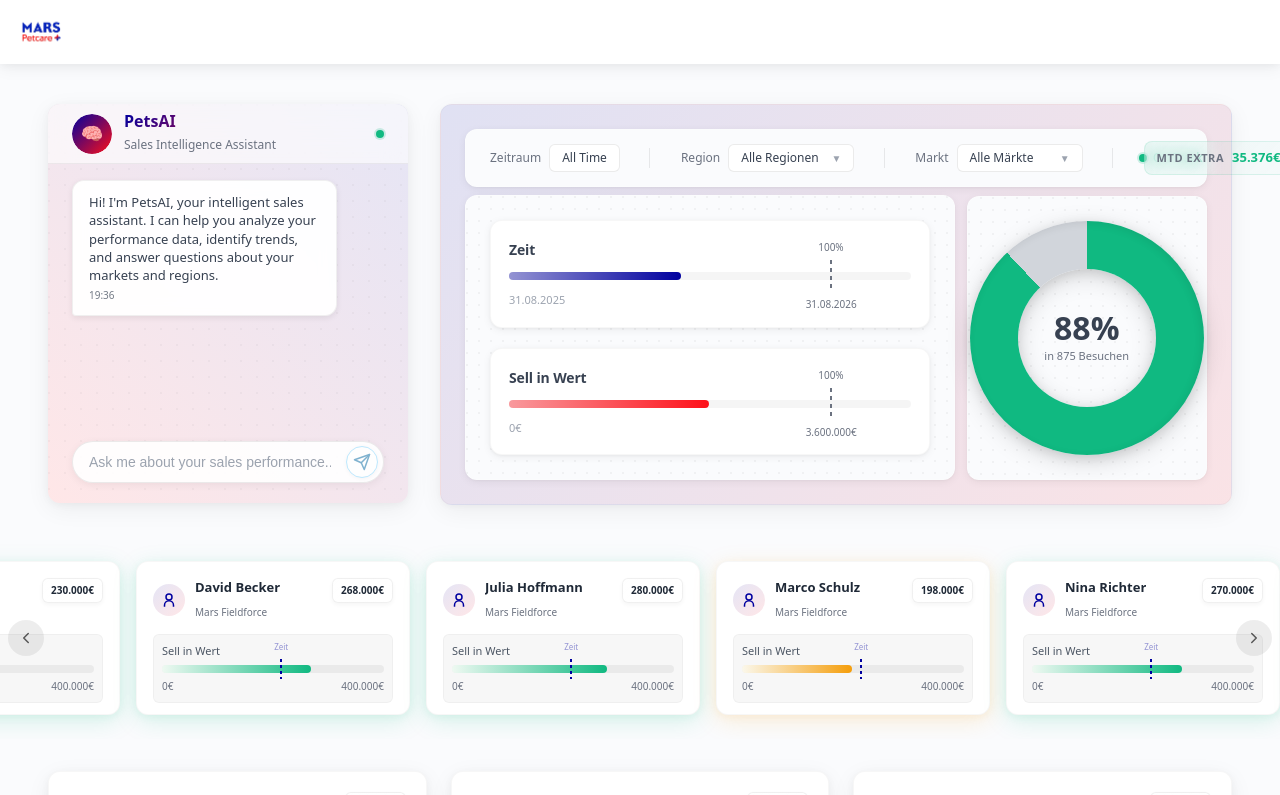
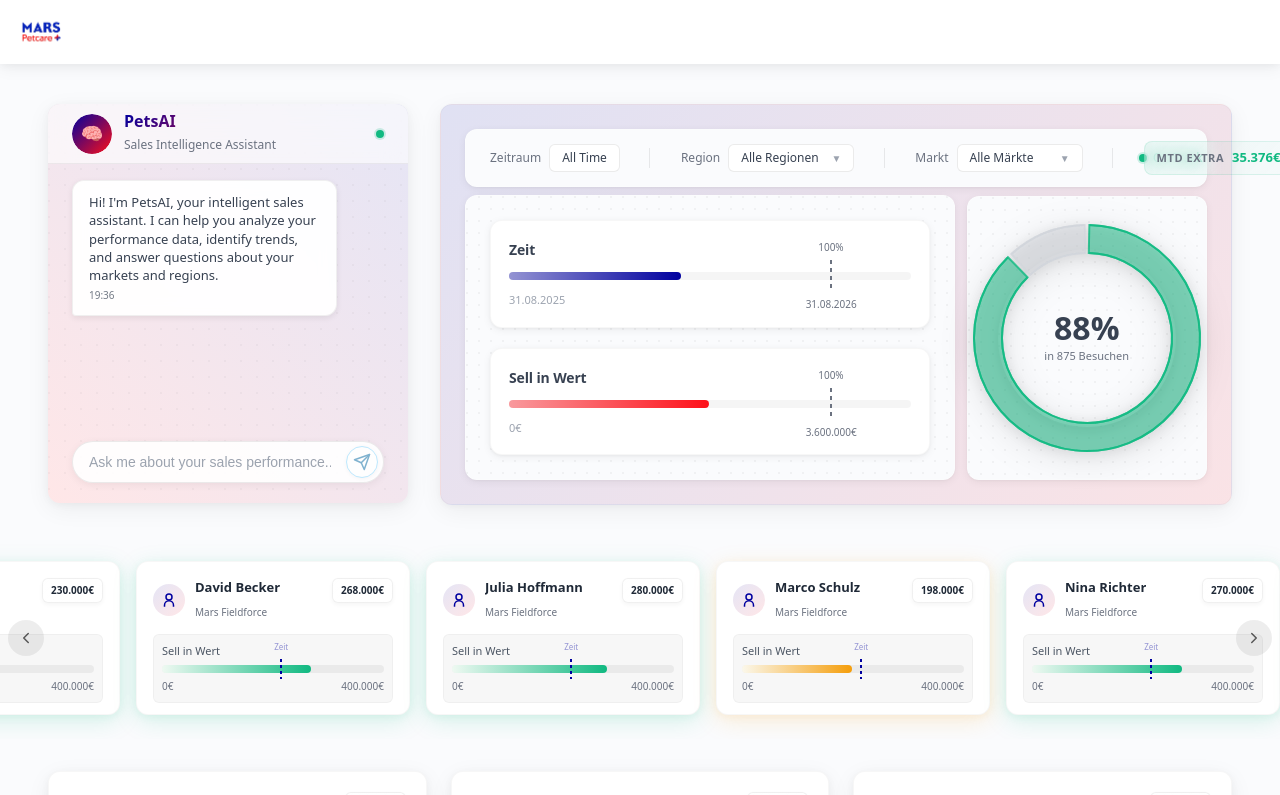
Before and after one commit to SalesCrew/MarsPets, a React (Vite) app: page / in a window 1280 px wide. Shown: the top 795 px of the page. Built offline with nearby package versions, Linux system fonts and the light colour scheme.

Commit message:
feat(chart): rebuild donut as segmented SVG with per-segment strokes; improved shadows; connect click to modal; hover snaps to nearest point with exact values and linked volume; fix alignment under cursor

```diff
--- a/src/App.css
+++ b/src/App.css
@@ -769,23 +769,42 @@
   align-items: center;
   justify-content: center;
   z-index: 1;
+  pointer-events: auto; /* enable clicks inside despite parent disabling */
 }
 
 .pie-chart-container {
   position: relative;
   width: 234px;
   height: 234px;
-}
-
-.pie-chart {
+  cursor: pointer;
+}
+
+/* old .pie-chart removed in favor of svg donut */
+
+.donut-svg {
   width: 234px;
   height: 234px;
+  display: block;
+  position: relative;
+  z-index: 1;
+  filter: drop-shadow(0 6px 16px rgba(0,0,0,0.18)) drop-shadow(0 2px 6px rgba(0,0,0,0.12));
+}
+
+.donut-center-bg {
+  position: absolute;
+  top: 50%;
+  left: 50%;
+  transform: translate(-50%, -50%);
+  width: 178px;
+  height: 178px;
   border-radius: 50%;
-  position: relative;
-  box-shadow:
-    0 6px 24px rgba(0,0,0,0.15),
-    0 3px 12px rgba(0,0,0,0.1),
-    inset -2px 2px 8px rgba(0,0,0,0.08);
+  background:
+    radial-gradient(circle at 1px 1px, rgba(0, 0, 0, 0.04) 1px, transparent 0),
+    #FAFBFD;
+  background-size: 12px 12px, 100% 100%;
+  box-shadow: 0 4px 12px rgba(0,0,0,0.12); /* more visible, still non-inset to avoid inner ring */
+  z-index: 0;
+  pointer-events: none;
 }
 
 .pie-hover-area {
@@ -804,8 +823,8 @@
   top: 50%;
   left: 50%;
   transform: translate(-50%, -50%);
-  width: 138px;
-  height: 138px;
+  width: 186px;
+  height: 186px;
   background:
     radial-gradient(circle at 1px 1px, rgba(0, 0, 0, 0.04) 1px, transparent 0),
     #FAFBFD;
--- a/src/App.tsx
+++ b/src/App.tsx
@@ -711,17 +711,63 @@
                 </div>
               </div>
               <div className="chart-area">
-                <div className="pie-chart-container">
-                  <div
-                    className="pie-chart"
-                    style={{
-                      background: `conic-gradient(#10b981 0% ${visitData.successPercentage}%, #d1d5db ${visitData.successPercentage}% 100%)`
-                    } as React.CSSProperties}
-                  >
-                    <div className="pie-center">
-                      <div className="pie-percentage">{visitData.successPercentage}%</div>
-                      <div className="pie-subtitle">in {visitData.totalVisits} Besuchen</div>
-                    </div>
+                <div className="pie-chart-container" onClick={() => setShowSellInModal(true)}>
+                  {(() => {
+                    const size = 234
+                    const thickness = 28
+                    const cx = size / 2
+                    const cy = size / 2
+                    const rOuter = cx - 4
+                    const rInner = rOuter - thickness
+                    const gapDeg = 2.4
+                    const successPct = Math.max(0, Math.min(100, visitData.successPercentage))
+                    const greenEnd = (360 * successPct) / 100
+
+                    const toRad = (deg: number) => (Math.PI / 180) * deg
+                    const polar = (r: number, ang: number) => ({ x: cx + r * Math.cos(toRad(ang)), y: cy + r * Math.sin(toRad(ang)) })
+
+                    const donutPath = (start: number, end: number) => {
+                      const s = start + gapDeg / 2
+                      const e = end - gapDeg / 2
+                      const large = e - s > 180 ? 1 : 0
+                      const p1 = polar(rOuter, s)
+                      const p2 = polar(rOuter, e)
+                      const p3 = polar(rInner, e)
+                      const p4 = polar(rInner, s)
+                      return `M ${p1.x} ${p1.y} A ${rOuter} ${rOuter} 0 ${large} 1 ${p2.x} ${p2.y} L ${p3.x} ${p3.y} A ${rInner} ${rInner} 0 ${large} 0 ${p4.x} ${p4.y} Z`
+                    }
+
+                    const rimPath = (radius: number, start: number, end: number) => {
+                      const s = start + gapDeg / 2
+                      const e = end - gapDeg / 2
+                      const large = e - s > 180 ? 1 : 0
+                      const p1 = polar(radius, s)
+                      const p2 = polar(radius, e)
+                      return `M ${p1.x} ${p1.y} A ${radius} ${radius} 0 ${large} 1 ${p2.x} ${p2.y}`
+                    }
+
+                    const rotate = `rotate(-90 ${cx} ${cy})`
+
+                    return (
+                      <svg className="donut-svg" width={size} height={size} viewBox={`0 0 ${size} ${size}`}>
+                        <g transform={rotate}>
+                          {/* Filled segments with full border for inner/outer edges and seams */}
+                          <path d={donutPath(0, greenEnd)} fill="rgba(16,185,129,0.5)" stroke="rgba(16,185,129,0.8)" strokeWidth={2} />
+                          <path d={donutPath(greenEnd, 360)} fill="rgba(209,213,219,0.5)" stroke="rgba(209,213,219,0.8)" strokeWidth={2} />
+
+                          <path d={rimPath(rOuter, 0, greenEnd)} stroke="rgba(16,185,129,0.8)" strokeWidth={2} fill="none" />
+                          <path d={rimPath(rOuter, greenEnd, 360)} stroke="rgba(209,213,219,0.8)" strokeWidth={2} fill="none" />
+
+                          <path d={rimPath(rInner, 0, greenEnd)} stroke="rgba(16,185,129,0.8)" strokeWidth={2} fill="none" />
+                          <path d={rimPath(rInner, greenEnd, 360)} stroke="rgba(209,213,219,0.8)" strokeWidth={2} fill="none" />
+                        </g>
+                      </svg>
+                    )
+                  })()}
+                  <div className="donut-center-bg"></div>
+                  <div className="pie-center">
+                    <div className="pie-percentage">{visitData.successPercentage}%</div>
+                    <div className="pie-subtitle">in {visitData.totalVisits} Besuchen</div>
                   </div>
                 </div>
               </div>
@@ -868,24 +914,29 @@
                   preserveAspectRatio="xMidYMid meet"
                   onMouseMove={(e) => {
                     const rect = e.currentTarget.getBoundingClientRect()
-                    const x = ((e.clientX - rect.left) / rect.width) * 800
-                    const y = ((e.clientY - rect.top) / rect.height) * 400
+                    const mouseX = ((e.clientX - rect.left) / rect.width) * 800
+                    const mouseY = ((e.clientY - rect.top) / rect.height) * 400
 
                     const padding = { left: 75, right: 40, top: 20, bottom: 60 }
                     const chartWidth = 800 - padding.left - padding.right
                     const chartHeight = 400 - padding.top - padding.bottom
 
-                    if (x >= padding.left && x <= padding.left + chartWidth && y >= padding.top && y <= padding.top + chartHeight) {
-                      const relativeX = x - padding.left
-                      const weekIndex = Math.round((relativeX / chartWidth) * (weeklyCumulativeData.elapsedWeeks - 1))
+                    if (mouseX >= padding.left && mouseX <= padding.left + chartWidth && mouseY >= padding.top && mouseY <= padding.top + chartHeight) {
+                      // Map mouse to week position based on totalWeeks (x spacing uses totalWeeks)
+                      const relativeX = mouseX - padding.left
+                      const totalWeeks = plannedLineData.totalWeeks
+                      const weekPosition = Math.round((relativeX / chartWidth) * (totalWeeks - 1)) + 1 // 1..totalWeeks
+                      const clampedWeek = Math.max(1, Math.min(totalWeeks, weekPosition))
+                      const snappedIndex = Math.min(weeklyCumulativeData.elapsedWeeks - 1, clampedWeek - 1)
 
-                      if (weekIndex >= 0 && weekIndex < weeklyCumulativeData.elapsedWeeks) {
-                        const cumulativeValue = weeklyCumulativeData.points[weekIndex]
-                        const previousValue = weekIndex > 0 ? weeklyCumulativeData.points[weekIndex - 1] : 0
-                        const weeklyDifference = cumulativeValue - previousValue
-                        const volumeCount = weeklyCumulativeData.volumeData[weekIndex]
-                        setChartHover({ x, weekIndex, weeklyValue: weeklyDifference, cumulativeValue, volumeCount })
-                      }
+                      const cumulativeValue = weeklyCumulativeData.points[snappedIndex]
+                      const previousValue = snappedIndex > 0 ? weeklyCumulativeData.points[snappedIndex - 1] : 0
+                      const weeklyDifference = cumulativeValue - previousValue
+                      const volumeCount = weeklyCumulativeData.volumeData[snappedIndex]
+
+                      const snappedX = padding.left + ((clampedWeek - 1) / (totalWeeks - 1)) * chartWidth
+
+                      setChartHover({ x: snappedX, weekIndex: snappedIndex, weeklyValue: weeklyDifference, cumulativeValue, volumeCount })
                     }
                   }}
                   onMouseLeave={() => setChartHover(null)}
@@ -1054,7 +1105,7 @@
                           )
                         })}
 
-                        {/* Hover line and tooltip */}
+                        {/* Hover line and tooltip - snapped to nearest point */}
                         {chartHover && (
                           <>
                             {/* Vertical hover line */}
@@ -1067,6 +1118,15 @@
                               strokeWidth="1"
                               strokeDasharray="3 3"
                               opacity="0.7"
+                            />
+                            {/* Snap dot */}
+                            <circle
+                              cx={chartHover.x}
+                              cy={yForValue(actual[chartHover.weekIndex])}
+                              r="3.5"
+                              fill="#ffffff"
+                              stroke="#111827"
+                              strokeWidth="1"
                             />
 
                             {/* Tooltip */}
@@ -1089,21 +1149,15 @@
                                 </filter>
                               </defs>
 
-                              <text x={chartHover.x + 18} y={padding.top + 28} fill="#374151" fontSize="11" fontWeight="600">
-                                KW {chartHover.weekIndex + 1}
-                              </text>
+                              <text x={chartHover.x + 18} y={padding.top + 28} fill="#374151" fontSize="11" fontWeight="600">KW {chartHover.weekIndex + 1}</text>
 
-                              <text x={chartHover.x + 18} y={padding.top + 44} fill="#64748b" fontSize="10">
-                                Gesamt: {chartHover.cumulativeValue.toLocaleString('de-DE')}€
-                              </text>
+                              <text x={chartHover.x + 18} y={padding.top + 44} fill="#64748b" fontSize="10">Gesamt: {chartHover.cumulativeValue.toLocaleString('de-DE')}€</text>
 
                               <text x={chartHover.x + 18} y={padding.top + 58} fill={chartHover.weeklyValue === 0 ? '#64748b' : chartHover.weeklyValue > 0 ? '#10b981' : '#ef4444'} fontSize="10" fontWeight="500">
                                 {chartHover.weeklyValue === 0 ? '±0€ zur Vorwoche' : (chartHover.weeklyValue > 0 ? '+' : '') + chartHover.weeklyValue.toLocaleString('de-DE') + '€ zur Vorwoche'}
                               </text>
 
-                              <text x={chartHover.x + 18} y={padding.top + 72} fill="#64748b" fontSize="10">
-                                Volumen: {chartHover.volumeCount} Sell-ins
-                              </text>
+                              <text x={chartHover.x + 18} y={padding.top + 72} fill="#64748b" fontSize="10">Volumen: {chartHover.volumeCount} Sell-ins</text>
                             </g>
                           </>
                         )}
```
